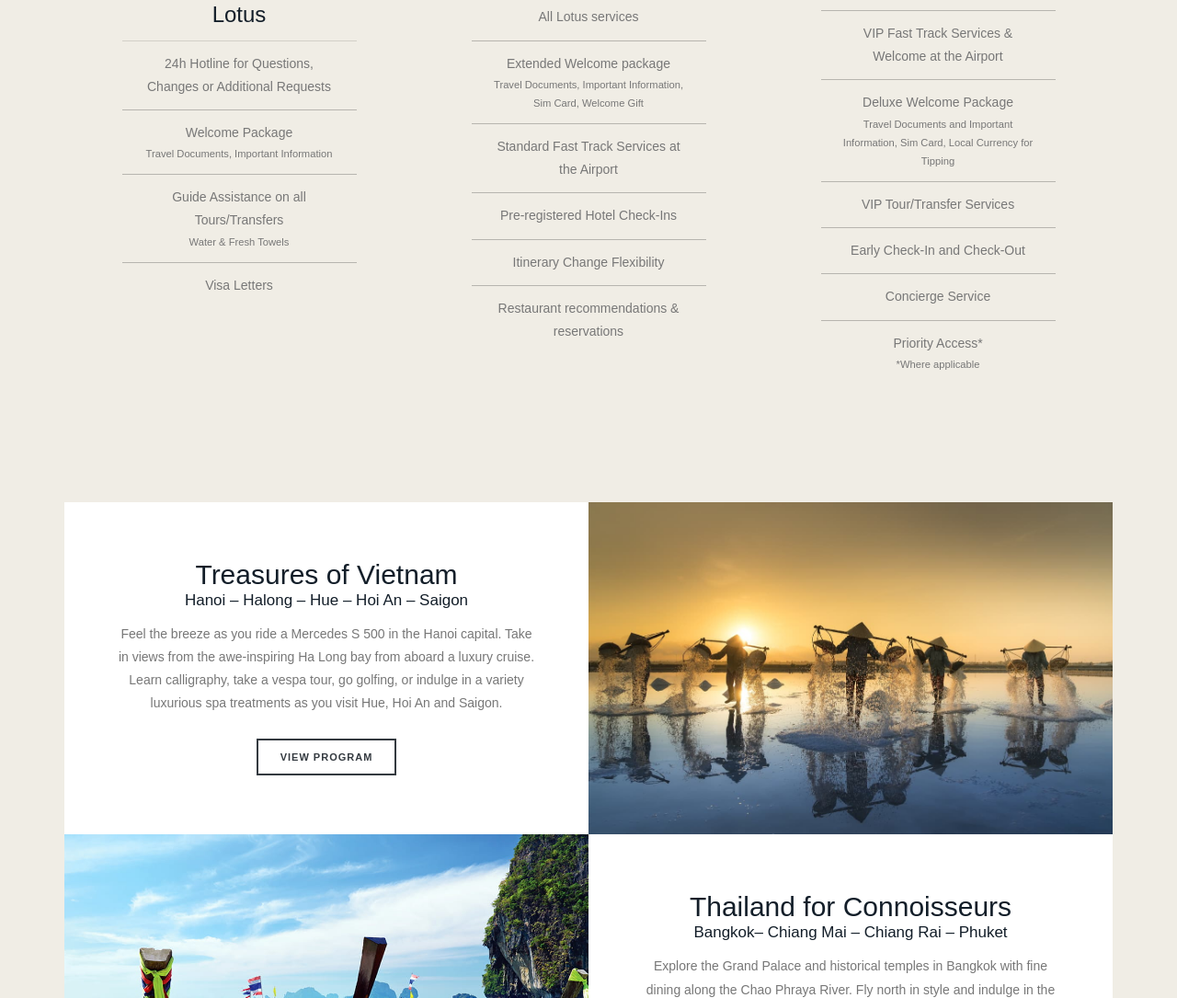
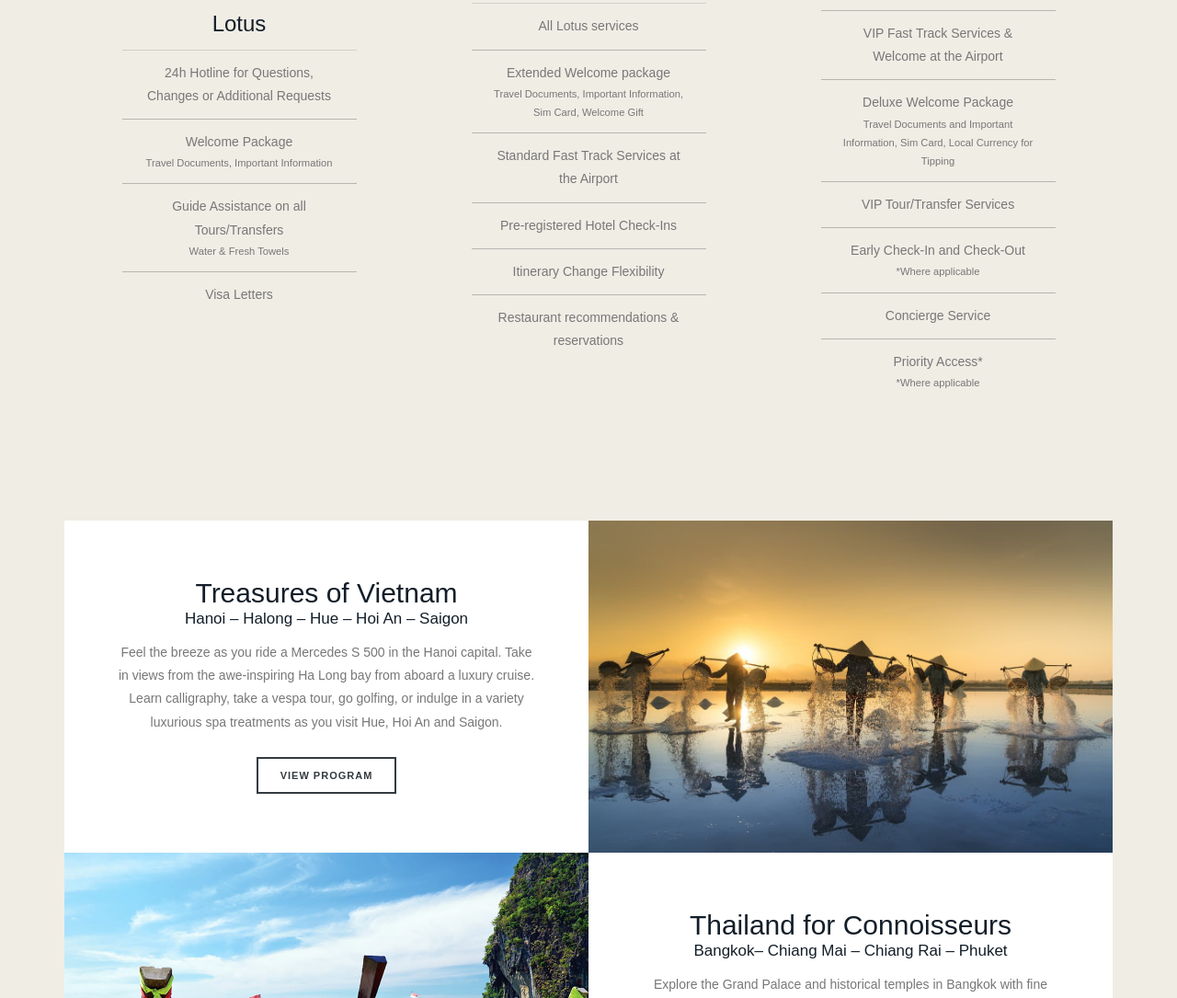
Before and after one commit to kyledwagner/Refine-Asia, a plain HTML site: page travel/indulge.html in a window 1280 px wide. Shown: the part 1928-3013 px from the top of the page at 92% size. Drawn offline with Linux system fonts and the light colour scheme; a web font is replaced by a local one.

Commit message:
Updated Check-in & Check-Out small text on Indulge

```diff
--- a/travel/indulge.html
+++ b/travel/indulge.html
@@ -280,7 +280,7 @@
 					<li class="list-group-item bg-transparent">VIP Fast Track Services & Welcome at the Airport</li>
 					<li class="list-group-item bg-transparent">Deluxe Welcome Package <p class="small">Travel Documents and Important Information, Sim Card, Local Currency for Tipping</p></li>
 					<li class="list-group-item bg-transparent">VIP Tour/Transfer Services</li>
-					<li class="list-group-item bg-transparent">Early Check-In and Check-Out</li>
+					<li class="list-group-item bg-transparent">Early Check-In and Check-Out <p class="small">*Where applicable</p></li>
 					<li class="list-group-item bg-transparent">Concierge Service</li>
 					<li class="list-group-item bg-transparent">Priority Access* <p class="small">*Where applicable</p></li>
 				</ul>
```
